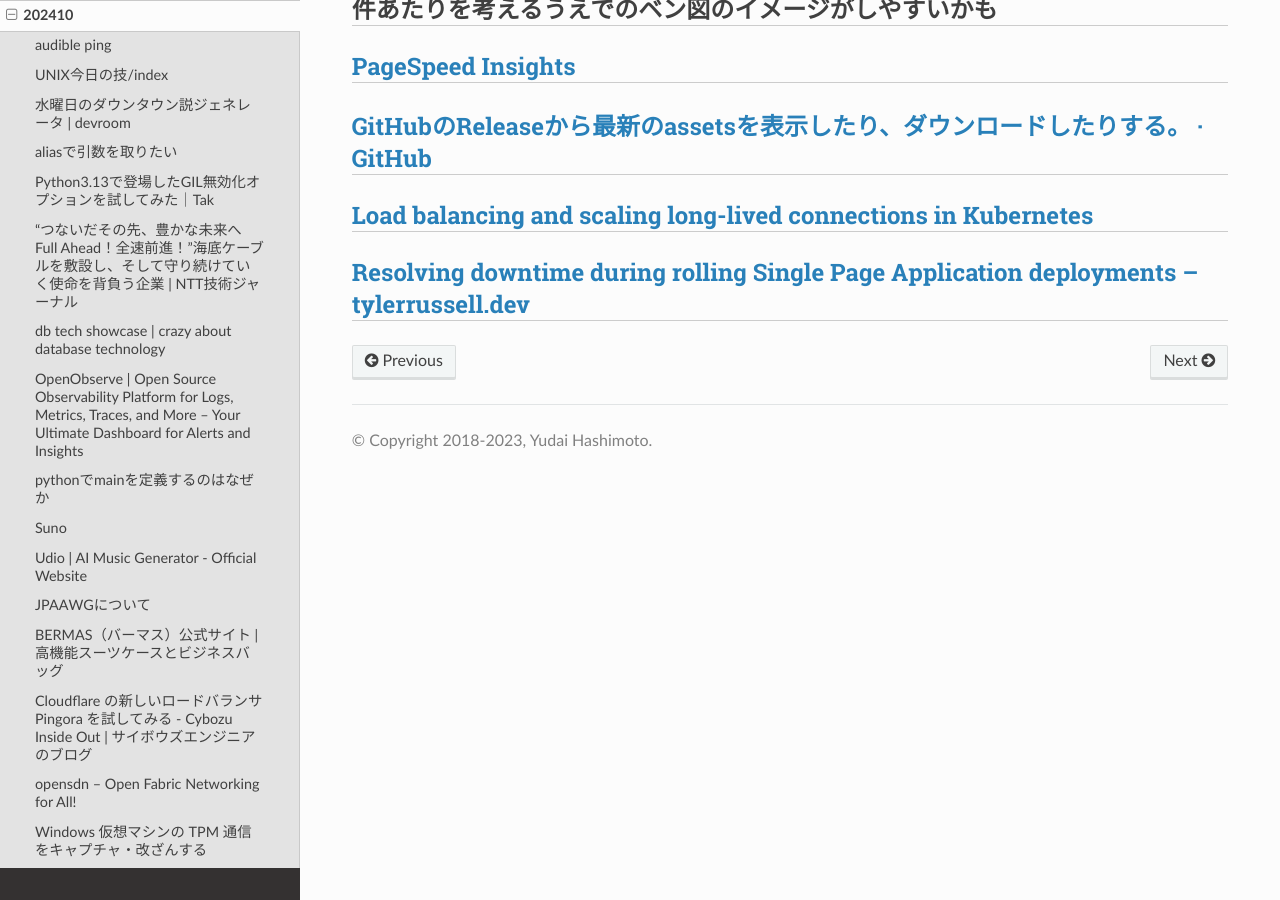
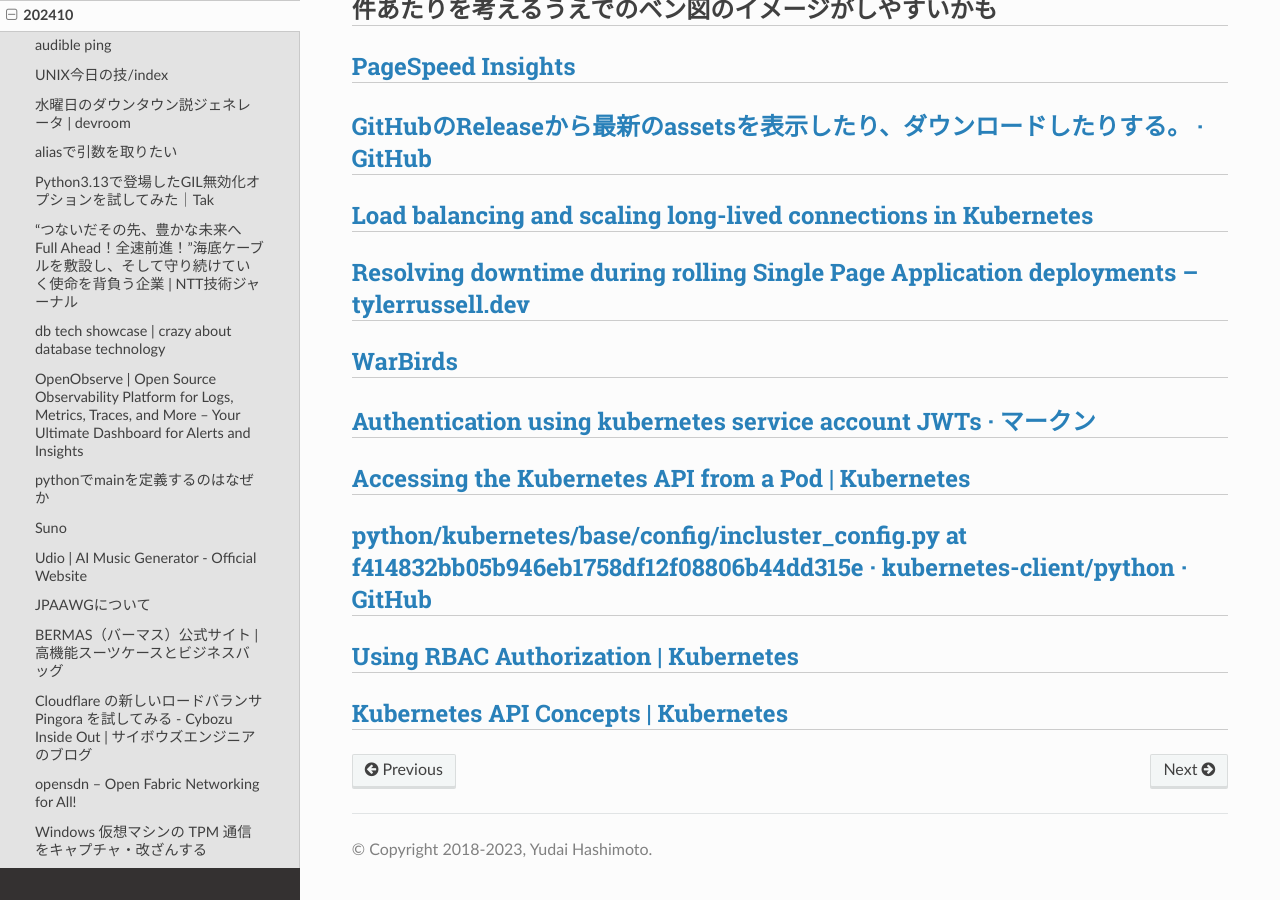
Before and after one commit to jp7fkf/JP7FKF-Warehouse, a Sphinx documentation site: the page built from source/dialy/202410.md, in a window 1280 px wide and 900 px high, scrolled down 7211 px. Built offline with Sphinx 7.4.7 and the Read the Docs theme 3.1.0, drawn with Linux system fonts in a browser that asks for light colours.

Commit message:
2024-10-30 03:13:41 JST

```diff
--- a/source/dialy/202410.md
+++ b/source/dialy/202410.md
@@ -252,3 +252,15 @@ utf-8にサロゲートペアなんてない！はおおむねあっているが
 ## [Load balancing and scaling long-lived connections in Kubernetes](https://learnk8s.io/kubernetes-long-lived-connections)
 
 ## [Resolving downtime during rolling Single Page Application deployments – tylerrussell.dev](https://tylerrussell.dev/2024/01/22/resolving-downtime-during-rolling-single-page-application-deployments/)
+
+## [WarBirds](http://www.warbirds.jp/index1.html)
+
+## [Authentication using kubernetes service account JWTs · マークン](https://szabo.jp/2021/05/24/authentication-using-k8s-service-account-jwts/)
+
+## [Accessing the Kubernetes API from a Pod | Kubernetes](https://kubernetes.io/docs/tasks/run-application/access-api-from-pod/)
+
+## [python/kubernetes/base/config/incluster_config.py at f414832bb05b946eb1758df12f08806b44dd315e · kubernetes-client/python · GitHub](https://github.com/kubernetes-client/python/blob/f414832bb05b946eb1758df12f08806b44dd315e/kubernetes/base/config/incluster_config.py#L37)
+
+## [Using RBAC Authorization | Kubernetes](https://kubernetes.io/docs/reference/access-authn-authz/rbac/)
+
+## [Kubernetes API Concepts | Kubernetes](https://kubernetes.io/docs/reference/using-api/api-concepts/)
```
